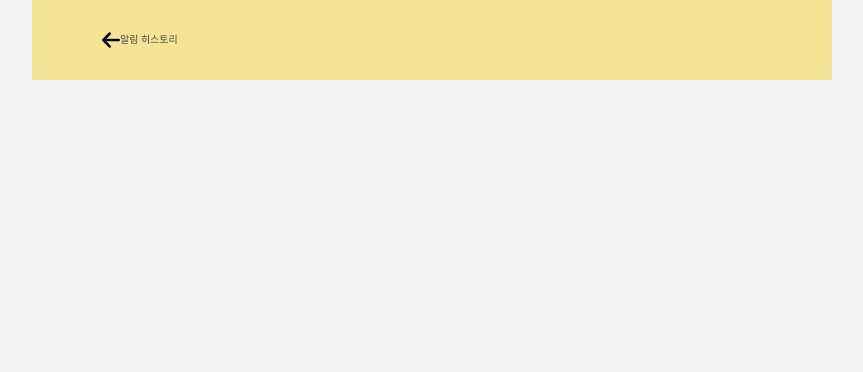
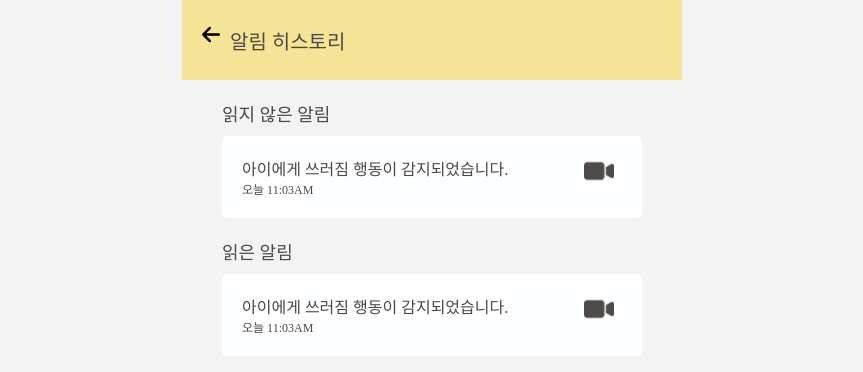
Before and after one commit to yeonah98/AI-EYE, a website: page pages/history/history.html in a window 1280 px wide. Shown: the whole page, without its empty margins (208-1071 px from the left). Drawn offline with Linux system fonts and the light colour scheme.

Commit message:
Feat: 알림 히스토리 부분 추가

```diff
--- a/pages/history/history.css
+++ b/pages/history/history.css
@@ -1,3 +1,19 @@
+
+/* 개발때만 사용 */
+/* .nav {
+    border: 1px solid green;
+}
+.content {
+    border: 1px solid black;
+}
+.noSee {
+    border: 1px solid blue;
+}
+.yesSee{
+    border: 1px solid purple;
+} */
+
+
 /* UA Reset */
 body, h1, h2, h3, p, button{
     margin: 0;
@@ -36,7 +52,7 @@ a {
 
 /* Layout */
 body {
-    max-width: 800px;
+    max-width: 500px;
     margin: 0 auto;
     background-color: var(--background-color)
 }
@@ -52,14 +68,32 @@ body {
     display: flex;
     position: absolute;
     top: 50%;
-    left: 15%;
-    transform: translate(-50px, -50%)
+    transform: translate(20px, -50%)
 }
 
 .content {
     height: 90vh;
     box-sizing: border-box;
     position: relative;
+    overflow: auto;
+}
+
+.noSee {
+    justify-content: center;
+    align-items : center;
+}
+
+.noSee_wrapper {
+   margin: 20px 40px;
+}
+
+.yesSee {
+    justify-content: center;
+    align-items : center;
+}
+
+.yesSee_wrapper {
+    margin: 20px 40px;
 }
 
 /* Components */
@@ -67,7 +101,39 @@ body {
     height: 18px;
 }
 
+.icon_camera {
+    height: 30px;
+    margin-left: 20%;
+    filter: opacity(0.5) drop-shadow(0 0 0 #362d20);
+}
+
+.content h2 {
+    font-size: 1.8rem;
+    margin-bottom: 1rem;
+}
+
+.whiteBox {
+    background-color: var(--white-box);
+    border-radius: 5px;
+    padding: 2rem;
+    margin-bottom: 1rem;
+    display: flex;
+}
+.whiteBox h3 {
+    font-size: 1.6rem;
+}
+.whiteBox p {
+    font-size: 1.2rem;
+}
+
+
 /* nav 부분 */
 .icon_arrow {
+    margin-right: 1rem;
+}
 
+.nav h2 {
+    font-size: 2rem;
 }
+
+/* 읽지 않은 알림 부분 */
--- a/pages/history/history.html
+++ b/pages/history/history.html
@@ -10,12 +10,35 @@
 <body>
     <header class="nav">
         <div class="nav_wrapper">
-            <img class="icon_arrow" alt="back" src="/icons/arrow.png"></img>
+            <a href="/pages/main/main.html"><img class="icon_arrow" alt="back" src="/icons/arrow.png"></img></a>
             <h2>알림 히스토리</h2>
         </div>
     </header>
     <div class="content">
-
+        <div class="noSee">
+            <div class="noSee_wrapper">
+                <h2>읽지 않은 알림</h2>
+                <div class="whiteBox">
+                    <div>
+                        <h3>아이에게 쓰러짐 행동이 감지되었습니다.</h3>
+                        <p>오늘 11:03AM</p>
+                    </div>
+                    <img class="icon_camera" alt="camera" src="/icons/video-camera.png"></img>
+                </div>
+            </div>
+        </div>
+        <div class="yesSee">
+            <div class="yesSee_wrapper">
+                <h2>읽은 알림</h2>
+                <div class="whiteBox">
+                    <div>
+                        <h3>아이에게 쓰러짐 행동이 감지되었습니다.</h3>
+                        <p>오늘 11:03AM</p>
+                    </div>
+                    <img class="icon_camera" alt="camera" src="/icons/video-camera.png"></img>
+                </div>
+            </div>
+        </div>
     </div>
 </body>
 </html>
```
Also changed, not shown: pages/main/main.css (+16 -14 lines), icons/video-camera.png (added).
